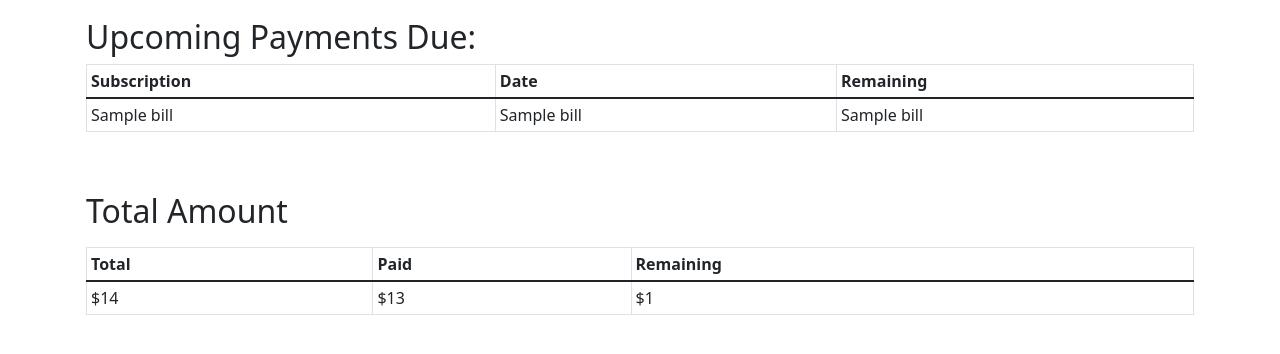
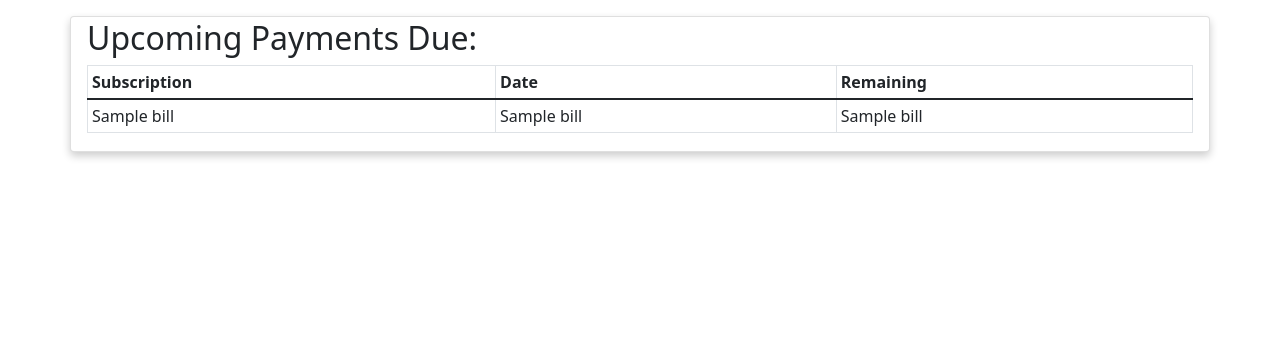
Before and after one commit to radat19/RemindME, a Flask app: page / in a window 1280 px wide. Shown: the part 56-410 px from the top of the page. Run offline with Flask 2, Linux system fonts and the light colour scheme; a database or web service that is not in the repository returns one stand-in record (values such as "Sample title"); some libraries are stand-ins or nearby versions.

Commit message:
minor design changes

```diff
--- a/templates/home.html
+++ b/templates/home.html
@@ -3,7 +3,7 @@
 
 {% block content %}
 
-<div class="container mt-3">
+<div class="container mt-3 card">
   <h2>Upcoming Payments Due:</h2>
   <table class="table table-bordered table-sm">
     <thead>
@@ -26,25 +26,5 @@
     </tbody>
   </table>
 </div>
-        <br>
-      <div class="container mt-3">
-        <h2>Total Amount</h2>
-        <table class="table table-bordered table-sm">
-          <thead>
-            <tr>
-              <th>Total</th>
-              <th>Paid</th>
-              <th>Remaining</th>
-            </tr>
-          </thead>
-          <tbody>
-            <tr>
-              <td>$14</td>
-              <td>$13</td>
-              <td>$1</td>
-            </tr>
 
-            <p>
-
-        </p>
 {% endblock %}
```
Also changed, not shown: templates/expenses.html (+1 -8 lines). Lines whose indentation alone changed are shown as unchanged.
